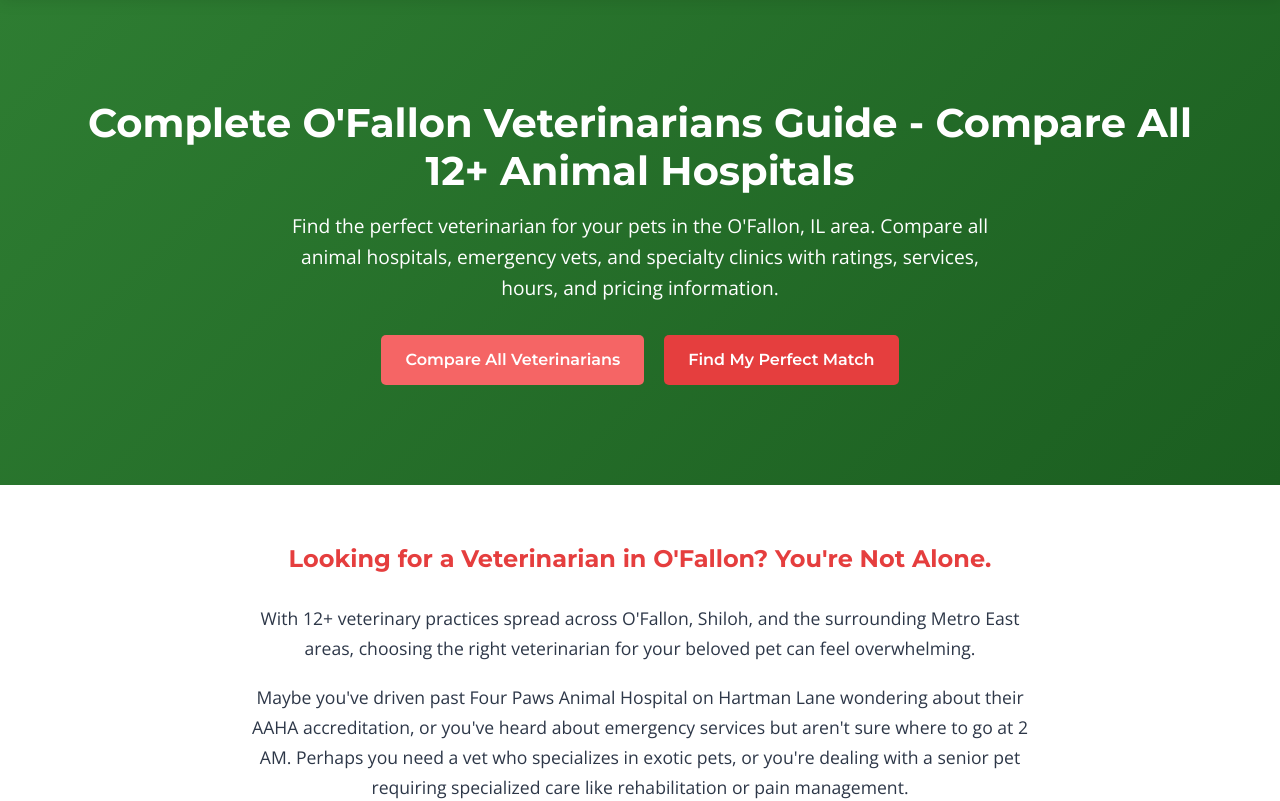
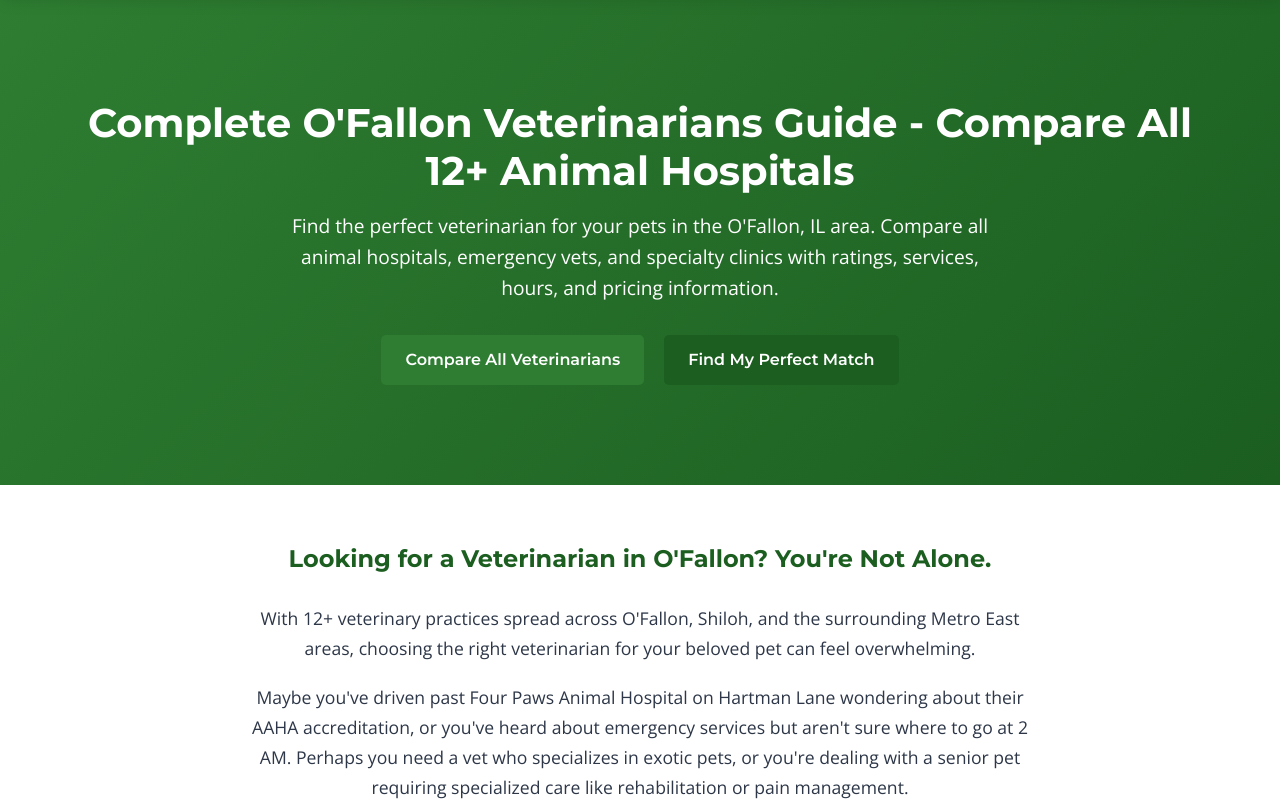
Before and after one commit to prouhet/ofallon-vets, a plain HTML site: page index.html in a window 1280 px wide. Shown: the part 100-901 px from the top of the page. Drawn offline with nearby package versions, Linux system fonts and the light colour scheme.

Commit message:
Update index.html

```diff
--- a/index.html
+++ b/index.html
@@ -15,9 +15,9 @@
     <style>
         /* Global Styles - Veterinary Theme */
         :root {
-    --primary-color: #f56565;
-    --secondary-color: #e53e3e;
-    --accent-color: #feb2b2;
+    --primary-color: #2e7d32;
+    --secondary-color: #1b5e20;
+    --accent-color: #4caf50;
             --light-color: #f1f8e9;
             --dark-color: #2d3748;
             --gray-color: #718096;
```
